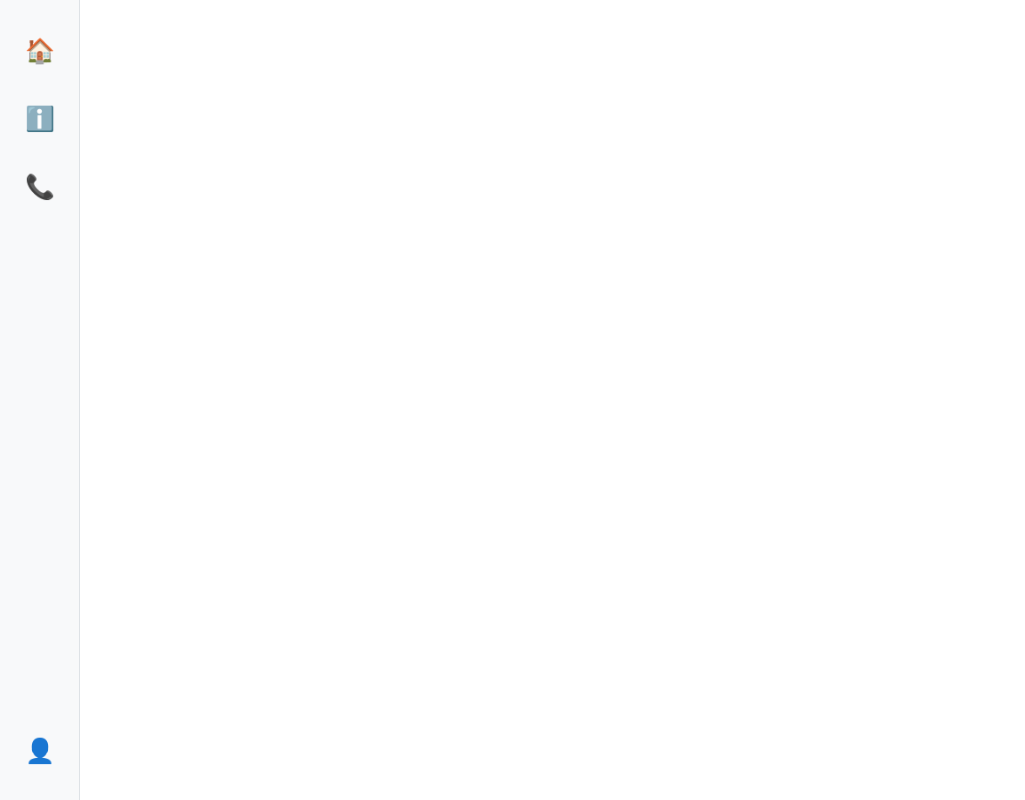
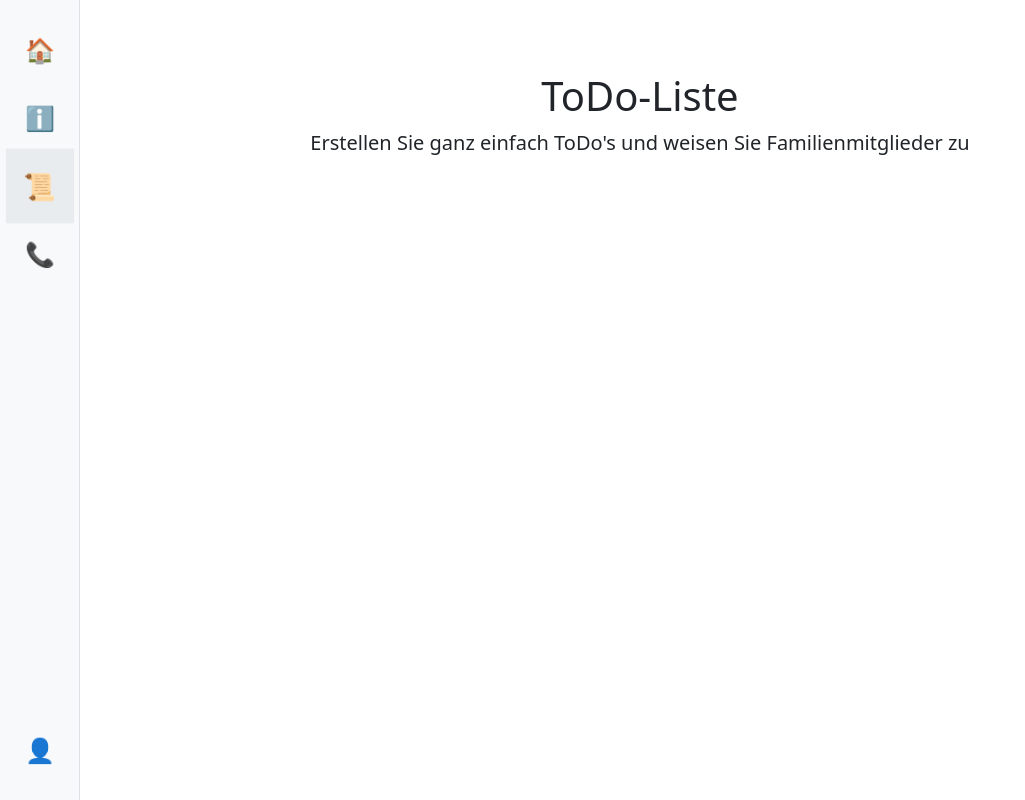
Before and after one commit to MasterLini/HomeSphere, a Vue app in the folder src/interface_page/: page /todo in a window 1280 px wide. Before the commit this address had no page. Shown: the whole page, without its empty margins (0-1025 px from the left). Built offline with nearby package versions, Linux system fonts and the light colour scheme; the HTML template or start-up script is replaced by a standard one.

Commit message:
ToDo List + Sidebar fixed

```diff
--- a/src/interface_page/src/App.vue
+++ b/src/interface_page/src/App.vue
@@ -1,6 +1,9 @@
 <template>
   <div id="app">
     <Sidebar />
+    <div class="main-content flex-grow-1 p-4">
+      <router-view />
+    </div>
   </div>
 </template>
 
--- a/src/interface_page/src/components/Sidebar.vue
+++ b/src/interface_page/src/components/Sidebar.vue
@@ -14,6 +14,11 @@
           </router-link>
         </li>
         <li class="nav-item">
+          <router-link to="/todo" class="nav-link" active-class="active" title="ToDo">
+            📜
+          </router-link>
+        </li>
+        <li class="nav-item">
           <router-link to="/contact" class="nav-link" active-class="active" title="Contact">
             📞
           </router-link>
@@ -27,9 +32,7 @@
     </div>
 
     <!-- Hauptinhalt -->
-    <div class="main-content flex-grow-1 p-4">
-      <router-view />
-    </div>
+
   </div>
 </template>
 
--- a/src/interface_page/src/router/index.js
+++ b/src/interface_page/src/router/index.js
@@ -2,6 +2,7 @@ import { createRouter, createWebHistory } from 'vue-router'
 import HomeView from '../views/HomeView.vue'
 import UserView from '../views/UserView.vue'
 import AboutView from "../views/AboutView.vue";
+import ToDoView from "../views/ToDoView.vue";
 
 const routes = [
   {
@@ -18,6 +19,11 @@ const routes = [
     path: '/user',
     name: 'user',
     component: UserView
+  },
+  {
+    path: '/todo',
+    name: 'todo',
+    component: ToDoView
   }
 ]
 
--- /dev/null
+++ b/src/interface_page/src/views/ToDoView.vue
@@ -0,0 +1,14 @@
+<template>
+  <div class="text-center mt-5">
+    <h1>ToDo-Liste</h1>
+    <p class="lead">Erstellen Sie ganz einfach ToDo's und weisen Sie Familienmitglieder zu</p>
+
+  </div>
+</template>
+
+<script>
+
+export default {
+  name: 'todo',
+};
+</script>
```
